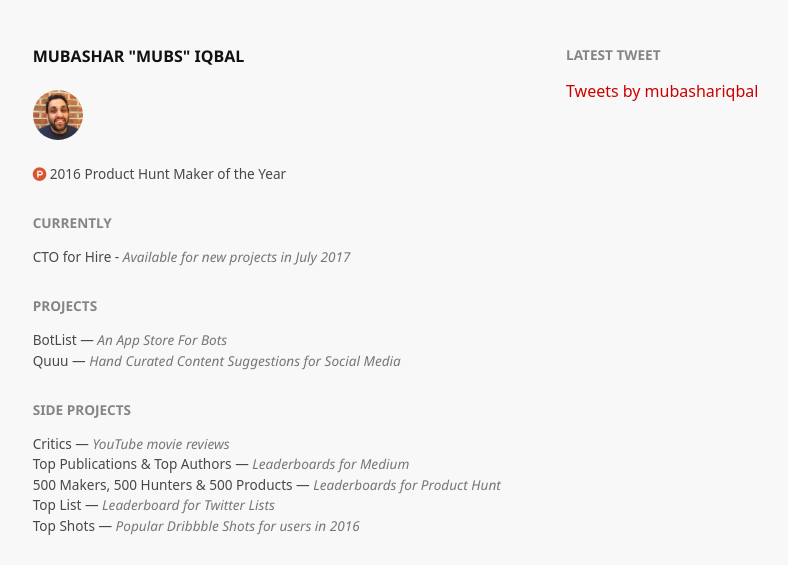
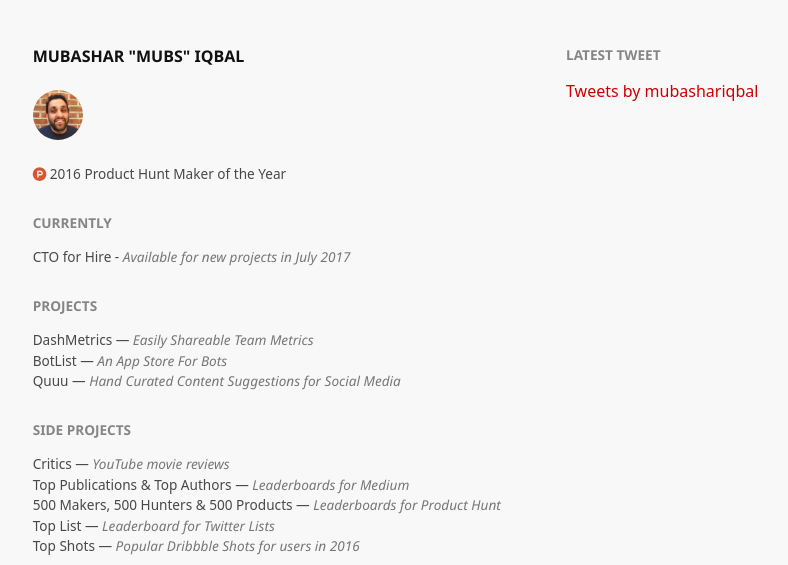
Before and after one commit to mubashariqbal/mubs, a plain HTML site: page index.html in a window 1280 px wide. Shown: the top 565 px of the page, without its empty margins (89-877 px from the left). Drawn offline with Linux system fonts and the light colour scheme; a web font is replaced by a local one.

Commit message:
Adding DashMetrics

```diff
--- a/index.html
+++ b/index.html
@@ -35,6 +35,7 @@
         <p class="mb-0">CTO for Hire - <span>Available for new projects in July 2017</span></p>
 
         <h2>Projects</h2>
+        <p><a href="http://dashmetrics.io">DashMetrics</a> &mdash; <span>Easily Shareable Team Metrics</span></p>
         <p><a href="https://botlist.co">BotList</a> &mdash; <span>An App Store For Bots</span></p>
         <p><a href="http://quuu.co">Quuu</a> &mdash; <span>Hand Curated Content Suggestions for Social Media</span></p>
 
```
